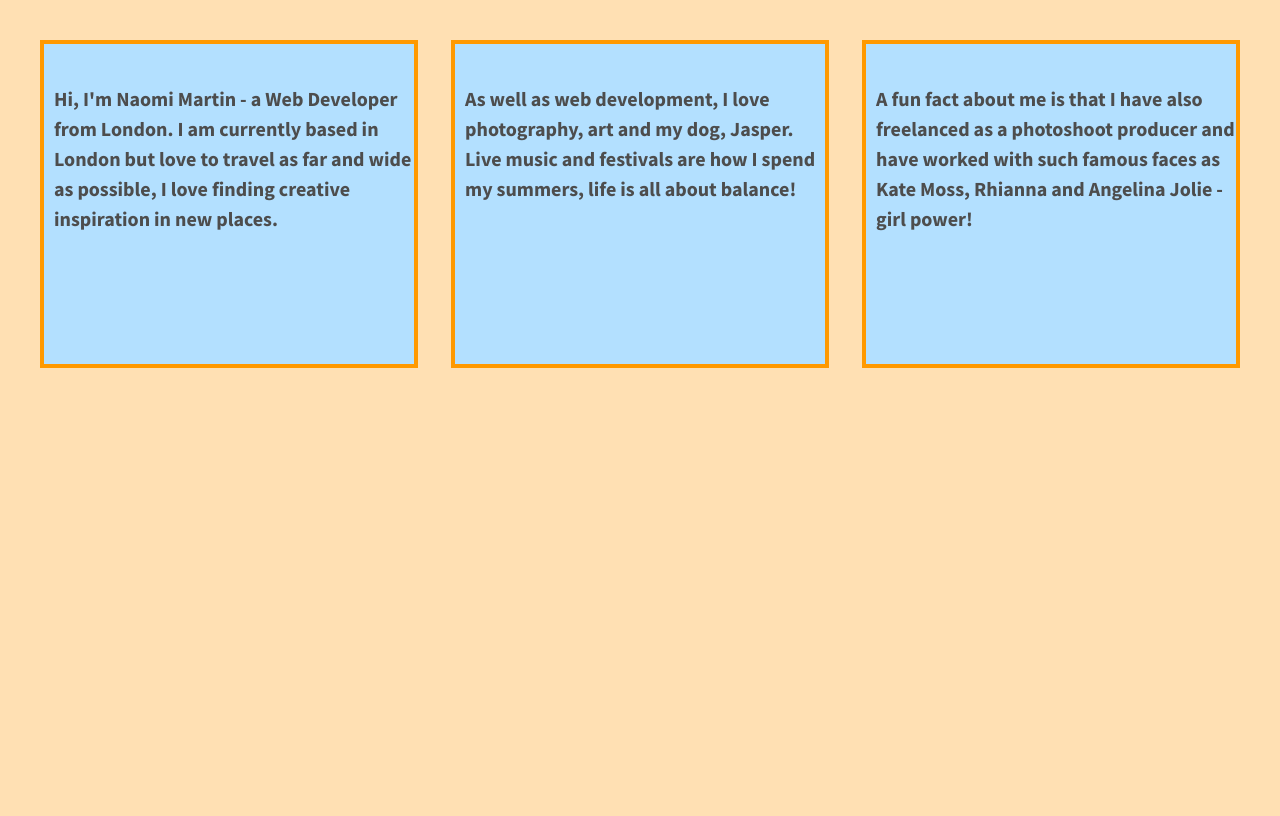
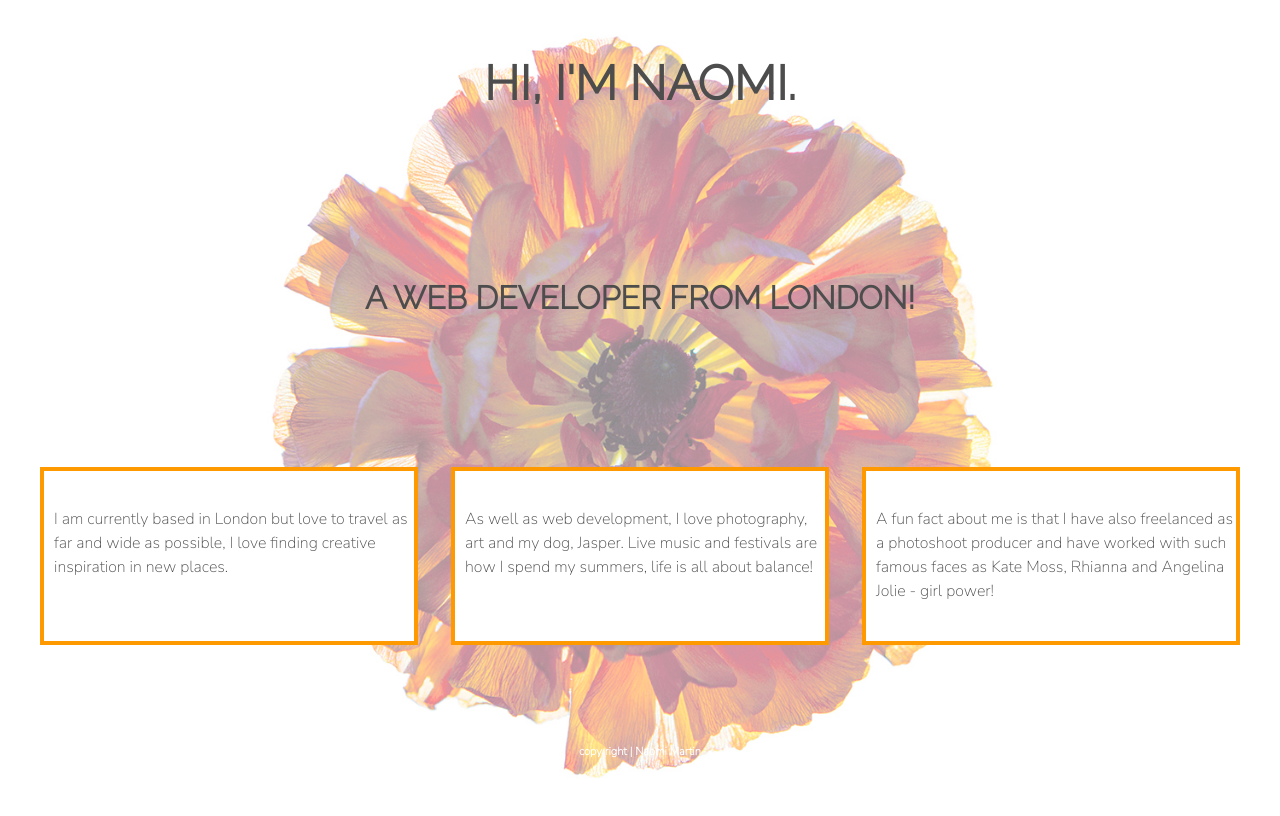
Before and after one commit to Naomilouiserose/divs-flexbox-starter, a plain HTML site: page index.html in a window 1280 px wide. Drawn offline with nearby package versions, Linux system fonts and the light colour scheme.

Commit message:
Commiting customization of page

```diff
--- a/css/main.css
+++ b/css/main.css
@@ -97,39 +97,97 @@ textarea {
 
 
 html {
-  background-color: #fff;
   height: 100%;
+  width: 100%;
+  background: url(../img/img_0587_v2.jpg) no-repeat center fixed;
+  background-position: center;
+  background-size: cover;
 }
 
 body {
-  background-color: #ffe0b3;
   font-family: 'Source Sans Pro', sans-serif;
-  padding: 2em;
-  font-size: 1.25em;
+  padding: 0em 2em;
+  font-size: 16px;
   height: 100%;
+  display: flex;
+  justify-content: center;
 }
 
-.wrapper {
-  display: flex;
-  justify-content: space-between;
-  font-weight: 700;
+.flex-container {
+display: flex;
+flex-flow: row wrap;
+justify-content: space-between;
+max-width: 1200px;
 }
 
-.div-1, .div-2, .div-3 {
+header {
+  width: 100%;
+  display: flex;
+  justify-content: flex-start;
+  height: 20%;
+}
+
+h1 {
+  color: #4d4d4d;
+  font-family: 'Raleway', sans-serif;
+  font-size: 3rem;
+  text-transform: uppercase;
+  padding: 50px 0;
+  margin: 0 auto;
+}
+
+main {
+  width: 100%;
+  display: flex;
+  justify-content: center;
+  align-items: center;
+  height: 20%;
+}
+
+
+h2 {
+  color: #4d4d4d;
+  font-family: 'Raleway', sans-serif;
+  font-weight: bold;
+  font-size: 2rem;
+  text-transform: uppercase;
+  padding: 0;
+  margin: 0;
+}
+
+h3 {
+  font-family: 'Nunito Sans', sans-serif;
+  font-size: 0.7rem;
+  width: 100%;
+  text-align: center;
+  color: white;
+}
+
+footer {
+  width: 100%;
+  display: flex;
+  justify-content: flex-start;
+  justify-content: center;
+  align-items: center;
+}
+
+.flex-items {
   border: 4px solid #ff9900;
   display: flex;
   justify-content: center;
+  justify-content: space-around;
   width: 30%;
   color: #4d4d4d;
+  font-family: 'Nunito Sans', sans-serif;
   line-height: 1.5em;
-  font-size: 1em;
+  font-size: 1rem;
+  margin-top: 30px;
   padding-top: 20px;
   text-align: left;
   padding-left: 10px;
-  background-color: #b3e0ff;
-  height: 300px;
+  background-color: white;
+  height: 150px;
 }
-
 
 
 
--- a/index.html
+++ b/index.html
@@ -13,24 +13,32 @@
         <link rel="stylesheet" href="css/normalize.css">
         <link rel="stylesheet" href="css/main.css">
         <script src="js/vendor/modernizr-2.8.3.min.js"></script>
+        <link href="https://fonts.googleapis.com/css2?family=Nunito+Sans:wght@200&family=Raleway:wght@300&display=swap" rel="stylesheet">
         <link href='http://fonts.googleapis.com/css?family=Lora:700' rel='stylesheet' type='text/css'>
         <link href='http://fonts.googleapis.com/css?family=Source+Sans+Pro:400,700' rel='stylesheet' type='text/css'>
     </head>
+
     <body>
-        <!--[if lt IE 8]>
-            <p class="browserupgrade">You are using an <strong>outdated</strong> browser. Please <a href="http://browsehappy.com/">upgrade your browser</a> to improve your experience.</p>
-        <![endif]-->
+      <section class="flex-container">
+        <header>
+            <h1>Hi, I'm naomi.</h1>
+        </header>
+        <main>
+          <h2>a Web Developer from London!</h2>
+        </main>
 
-        <section class="wrapper">
-            <div class="div-1">
-                <p>Hi, I'm Naomi Martin - a Web Developer from London. I am currently based in London but love to travel as far and wide as possible, I love finding creative inspiration in new places.</p>
+              <div id="div-1" class="flex-items">
+                  <p>I am currently based in London but love to travel as far and wide as possible, I love finding creative inspiration in new places.</p>
               </div>
-            <div class="div-2">
+              <div id="div-2" class="flex-items">
                   <p>As well as web development, I love photography, art and my dog, Jasper. Live music and festivals are how I spend my summers, life is all about balance!</p>
               </div>
-            <div class="div-3">
+              <div id="div-3" class="flex-items">
                 <p>A fun fact about me is that I have also freelanced as a photoshoot producer and have worked with such famous faces as Kate Moss, Rhianna and Angelina Jolie - girl power!</p>
               </div>
+              <footer>
+                <h3>copy right | Naomi Martin</h3>
+              </footer>
       </section>
 
         <script src="https://ajax.googleapis.com/ajax/libs/jquery/1.11.3/jquery.min.js"></script>
@@ -47,5 +55,6 @@
             r.parentNode.insertBefore(e,r)}(window,document,'script','ga'));
             ga('create','UA-XXXXX-X','auto');ga('send','pageview');
         </script>
+
     </body>
 </html>
```
Also changed, not shown: img/img_0587.jpg (added), img/img_0587_v2.jpg (added). Lines whose indentation alone changed are shown as unchanged.
